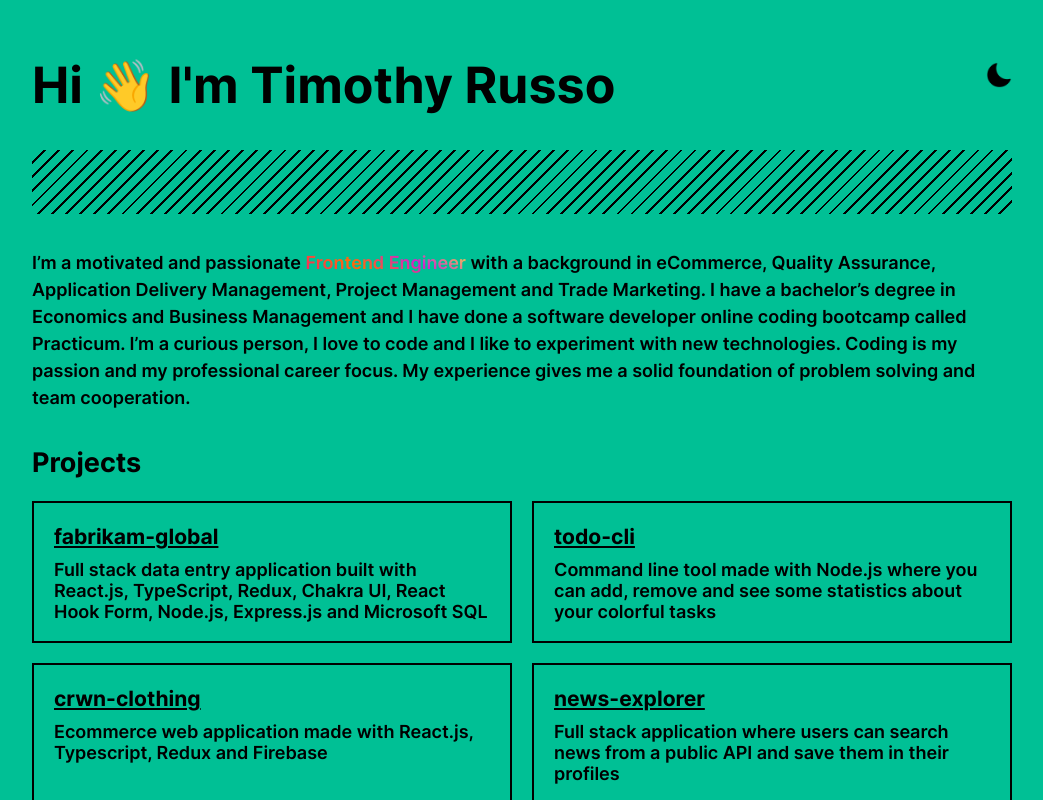
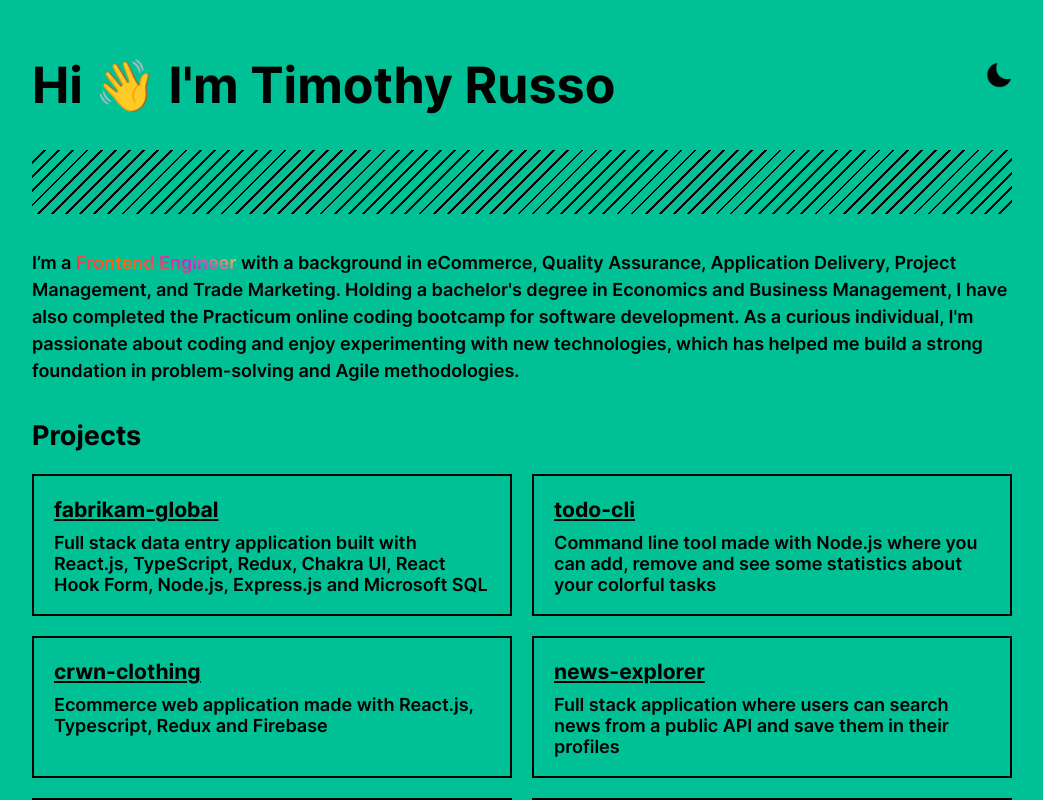
Before and after one commit to timothyrusso/personal-website, a React (Create React App) app: page / in a window 1280 px wide. Shown: the top 800 px of the page, without its empty margins (118-1161 px from the left). Built offline with nearby package versions, Linux system fonts and the light colour scheme.

Commit message:
feat: update the description

```diff
--- a/src/components/description/description.component.tsx
+++ b/src/components/description/description.component.tsx
@@ -3,15 +3,14 @@
 export const DescriptionComponent = () => {
   return (
     <Description>
-      I’m a motivated and passionate{' '}
-      <MultiColoredText>Frontend Engineer</MultiColoredText> with a background
-      in eCommerce, Quality Assurance, Application Delivery Management, Project
-      Management and Trade Marketing. I have a bachelor’s degree in Economics
-      and Business Management and I have done a software developer online coding
-      bootcamp called Practicum. I’m a curious person, I love to code and I like
-      to experiment with new technologies. Coding is my passion and my
-      professional career focus. My experience gives me a solid foundation of
-      problem solving and team cooperation.
+      I’m a <MultiColoredText>Frontend Engineer</MultiColoredText> with a
+      background in eCommerce, Quality Assurance, Application Delivery, Project
+      Management, and Trade Marketing. Holding a bachelor's degree in Economics
+      and Business Management, I have also completed the Practicum online coding
+      bootcamp for software development. As a curious individual, I'm passionate
+      about coding and enjoy experimenting with new technologies, which has
+      helped me build a strong foundation in problem-solving and Agile
+      methodologies.
     </Description>
   );
 };
```
